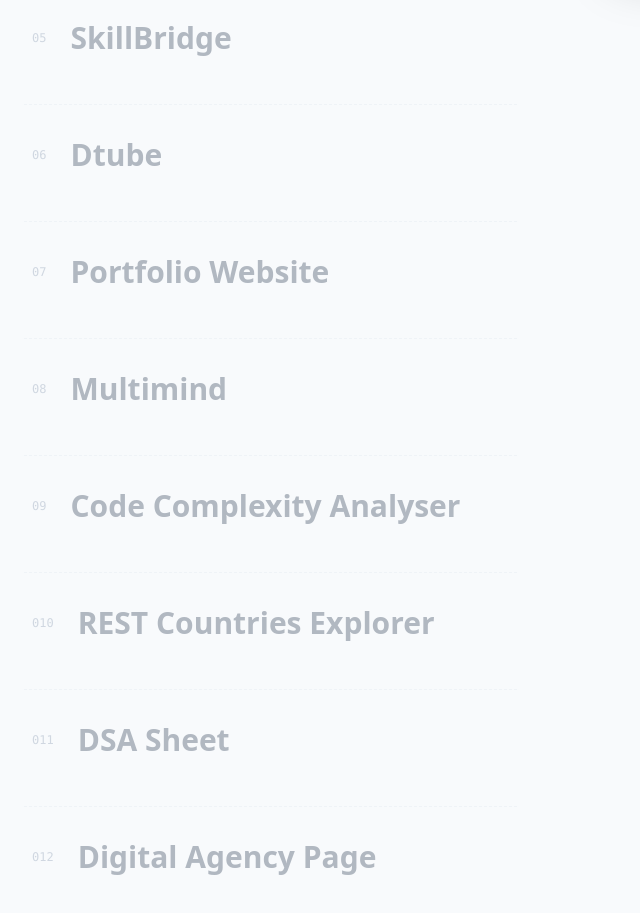
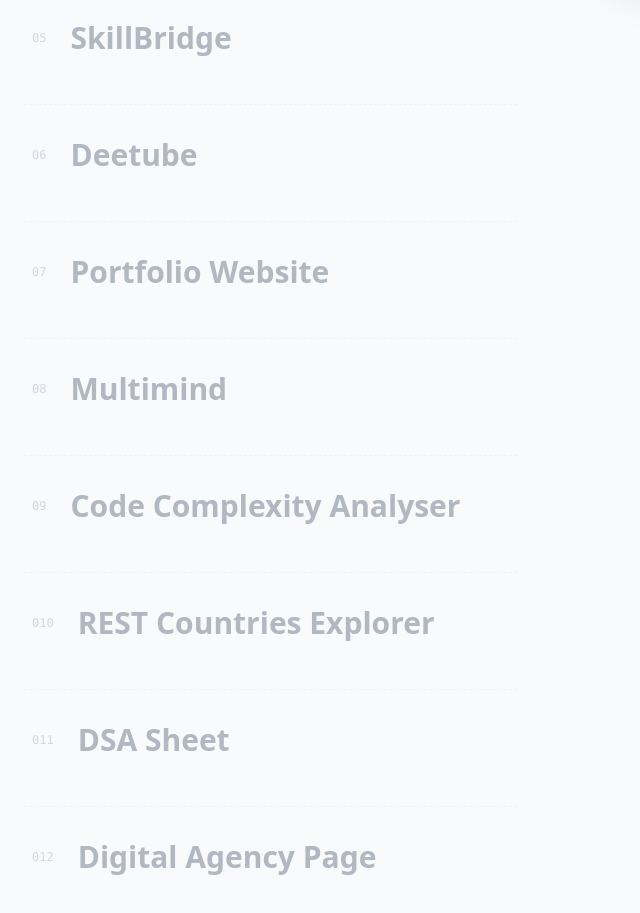
Before and after one commit to deepak2k03/My-Portfolio, a React (Vite) app in the folder client/: page /projects in a window 1280 px wide. Shown: the part 940-1853 px from the top of the page, without its empty margins (0-640 px from the left). Built offline with nearby package versions, Linux system fonts and the light colour scheme; no server answers.

Commit message:
fix: correct project title and GitHub repository link for Dtube project

```diff
--- a/client/src/data/projectsData.js
+++ b/client/src/data/projectsData.js
@@ -159,13 +159,13 @@ export const projects = [
   },
   {
     id: 6,
-    title: "Dtube",
+    title: "Deetube",
     description: "A full stack MERN Based web based youtube like Platform for video sharing",
     longDescription: "Engineered a full-stack e-commerce platform with a modern, highly responsive user interface optimized for 100% mobile compatibility to deliver a smooth and intuitive user experience. Implemented JWT-based authentication with role-based authorization to ensure secure access control, achieving an average login and signup response time of under 200 ms. Designed an efficient product search and filtering system based on parameters such as discounts and availability, improving product discoverability and reducing search time by 40%. Built a dynamic shopping cart with real-time quantity management and zero page reloads, successfully supporting over 100 concurrent users during testing. Additionally, developed a robust admin dashboard for product CRUD operations and inventory management, reducing manual operational effort by 50%.",
     image: Dtube,
     techStack: ["React", "Node.js", "MongoDB", "Express", "Cloudinary", "JWT"],
     liveDemo: "https://dtube.vercel.app/",
-    githubRepo: "https://github.com/deepak2k03/Dtube",
+    githubRepo: "https://github.com/deepak2k03/Deetube",
     featured: false,
     category: "Full Stack",
     tags: ["React", "Node.js", "MongoDB", "Cloudinary", "JWT"],
```
